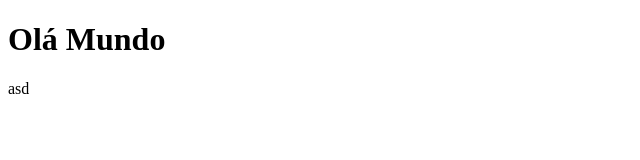
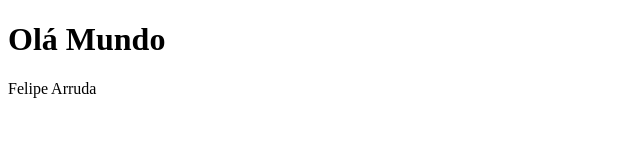
Before and after one commit to FelipeArruda15/Curso_Git, a plain HTML site: page 1_primeiro_repo/index.html in a window 1280 px wide. Shown: the full height of the page, 0-640 px from the left. Drawn offline with Linux system fonts and the light colour scheme.

Commit message:
Funcionalidade executada 2

```diff
--- a/1_primeiro_repo/index.html
+++ b/1_primeiro_repo/index.html
@@ -7,6 +7,6 @@
 </head>
 <body>
   <h1>Olá Mundo</h1>
-  <p>asd</p>
+  <p>Felipe Arruda</p>
 </body>
 </html>
```
